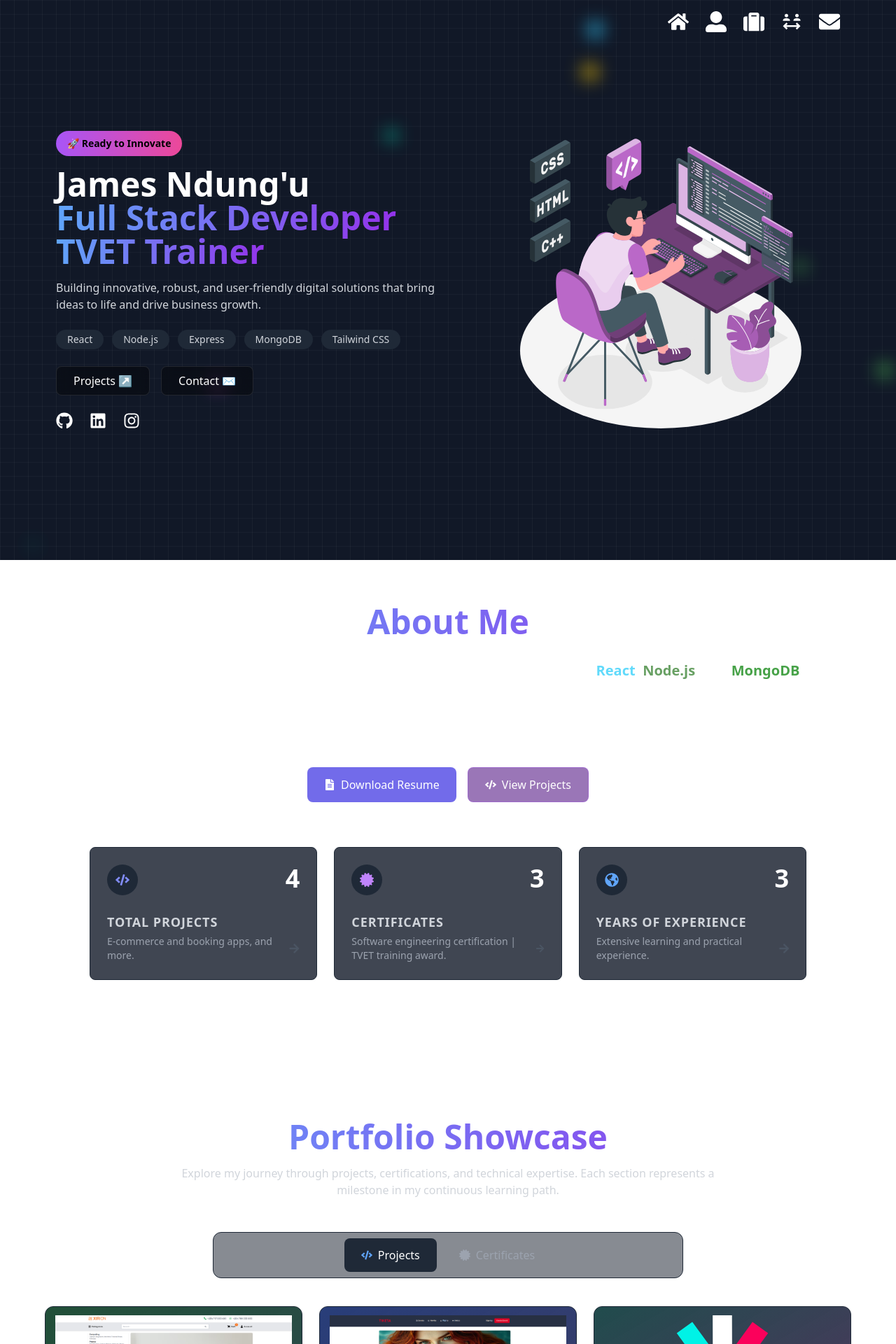
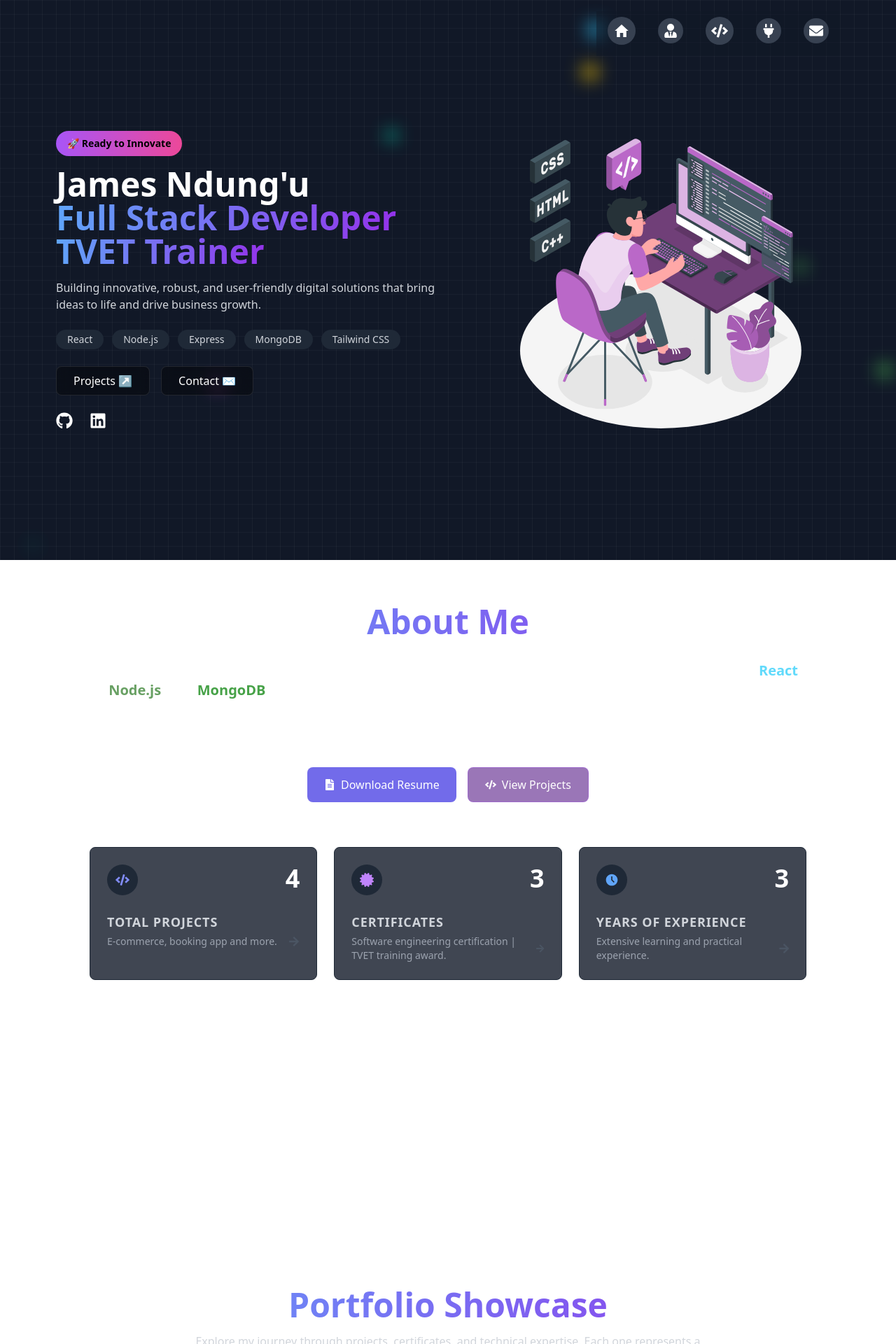
Before and after one commit to jimmindungu3/portfolio, a React (Vite) app: page / in a window 1280 px wide. Shown: the top 1920 px of the page at 70% size. Built offline with nearby package versions, Linux system fonts and the light colour scheme.

Commit message:
Tweak styles

```diff
--- a/src/components/About.jsx
+++ b/src/components/About.jsx
@@ -6,6 +6,7 @@ import {
   FaArrowRight,
   FaFileAlt,
 } from "react-icons/fa";
+import { BiSolidTimeFive } from "react-icons/bi";
 import AOS from "aos";
 import "aos/dist/aos.css"; // import AOS CSS
 
@@ -37,14 +38,15 @@ const About = () => {
         >
           <p className="text-lg md:text-xl">
             Hello, I'm <span className="font-semibold">James Ndung'u</span> — a
-            passionate full-stack developer. I specialize in{" "}
+            passionate full-stack developer based in Nairobi, Kenya. I
+            specialize in{" "}
             <span className="text-[#61DAFB] font-semibold">React</span>,
             <span className="text-[#68A063] font-semibold"> Node.js</span>, and{" "}
-            <span className="text-[#47A248] font-semibold">MongoDB</span>, and
-            I'm constantly improving my skills in building web and mobile
-            applications. I am currently a TVET trainer and am also working on
-            several personal projects in the e-commerce space. My goal is to
-            continue pushing boundaries in tech.
+            <span className="text-[#47A248] font-semibold">MongoDB</span>. I'm
+            constantly improving my skills in building web applications.
+            Currently, I am working as a TVET trainer and on several personal
+            projects in e-commerce and education spaces. My goal is to continue
+            pushing boundaries in tech.
           </p>
         </div>
 
@@ -96,7 +98,7 @@ const About = () => {
             </h3>
             <div className="flex items-center justify-between">
               <p className="text-sm text-gray-400">
-                E-commerce and booking apps, and more.
+                E-commerce, booking app and more.
               </p>
               <FaArrowRight className="text-gray-600 group-hover:text-indigo-400 transition" />
             </div>
@@ -131,7 +133,7 @@ const About = () => {
           >
             <div className="flex justify-between items-start mb-6">
               <div className="bg-gray-800 p-3 rounded-full">
-                <FaGlobeAmericas className="text-blue-400 text-xl" />
+                <BiSolidTimeFive className="text-blue-400 text-xl" />
               </div>
               <span className="text-4xl font-bold text-white">3</span>
             </div>
--- a/src/components/Hero.jsx
+++ b/src/components/Hero.jsx
@@ -1,5 +1,5 @@
 import React, { useEffect } from "react";
-import { FaGithub, FaLinkedin, FaInstagram } from "react-icons/fa";
+import { FaGithub, FaLinkedin } from "react-icons/fa";
 import AOS from "aos";
 import "aos/dist/aos.css"; // Import AOS styles
 
@@ -81,25 +81,20 @@ const Hero = () => {
           {/* Socials */}
           <div className="mt-6 flex gap-6 justify-center md:justify-start text-white">
             <a
-              href="#"
+              href="https://github.com/jimmindungu3"
+              target="_blank"
               className="hover:text-purple-400 transition"
               data-aos="fade-right"
             >
               <FaGithub size={24} />
             </a>
             <a
-              href="#"
+              href="https://www.linkedin.com/in/jamesndunguthedev"
+              target="_blank"
               className="hover:text-purple-400 transition"
               data-aos="fade-right"
             >
               <FaLinkedin size={24} />
-            </a>
-            <a
-              href="#"
-              className="hover:text-purple-400 transition"
-              data-aos="fade-right"
-            >
-              <FaInstagram size={24} />
             </a>
           </div>
         </div>
--- a/src/components/LetsConnect.jsx
+++ b/src/components/LetsConnect.jsx
@@ -1,5 +1,5 @@
 import React from "react";
-import { FaGithub, FaLinkedin, FaYoutube } from "react-icons/fa";
+import { FaGithub, FaLinkedin, FaYoutube, FaArrowRight } from "react-icons/fa";
 import { FaXTwitter } from "react-icons/fa6";
 
 const LetsConnect = () => {
@@ -75,20 +75,7 @@ const LetsConnect = () => {
                 <span className="text-sm font-medium text-gray-300">
                   Follow
                 </span>
-                <svg
-                  xmlns="http://www.w3.org/2000/svg"
-                  className="h-5 w-5 text-gray-500 group-hover:text-blue-400 transform group-hover:translate-x-1 transition-all"
-                  fill="none"
-                  viewBox="0 0 24 24"
-                  stroke="currentColor"
-                >
-                  <path
-                    strokeLinecap="round"
-                    strokeLinejoin="round"
-                    strokeWidth={2}
-                    d="M14 5l7 7m0 0l-7 7m7-7H3"
-                  />
-                </svg>
+                <FaArrowRight className="h-5 w-5 text-gray-500 group-hover:text-blue-400 transform group-hover:translate-x-1 transition-all" />
               </div>
             </a>
           ))}
--- a/src/components/Navbar.jsx
+++ b/src/components/Navbar.jsx
@@ -1,27 +1,44 @@
 import React from "react";
-import { FaHome, FaUserAlt, FaSuitcase, FaEnvelope } from "react-icons/fa";
-import { MdOutlineSocialDistance } from "react-icons/md";
+import { FaHome, FaRegUser, FaEnvelope, FaPlug, FaCode } from "react-icons/fa";
+import { FaUserTie } from "react-icons/fa";
+import { RiUserFill } from "react-icons/ri";
+import { IoMdHome } from "react-icons/io";
 
 const Navbar = () => {
   return (
     <header className="fixed top-0 left-0 w-full text-white z-50">
       <div className="container mx-auto max-w-6xl p-4 flex justify-end items-center relative">
         {/* Navigation Icons */}
-        <div className="flex flex-col md:flex-row items-center space-y-6 md:space-y-0 md:space-x-6">
-          <a href="#home" className="text-white hover:text-blue-400 transition-all duration-300">
-            <FaHome className="text-2xl md:text-3xl" />
+        <div className="flex flex-col md:flex-row items-center space-y-6 md:space-y-0 md:space-x-8 bg-gray-900 bg-opacity-50 pb-4 px-4 pt-2">
+          <a
+            href="#home"
+            className="bg-gray-700 p-2 rounded-full hover:bg-blue-500 transition-all duration-300 flex items-center justify-center"
+          >
+            <IoMdHome className="text-xl md:text-2xl" />
           </a>
-          <a href="#about" className="text-white hover:text-blue-400 transition-all duration-300">
-            <FaUserAlt className="text-2xl md:text-3xl" />
+          <a
+            href="#about"
+            className="bg-gray-700 p-2 rounded-full hover:bg-blue-500 transition-all duration-300 flex items-center justify-center"
+          >
+            <FaUserTie className="text-lg md:text-xl" />
           </a>
-          <a href="#projects" className="text-white hover:text-blue-400 transition-all duration-300">
-            <FaSuitcase className="text-2xl md:text-3xl" />
+          <a
+            href="#projects"
+            className="bg-gray-700 p-2 rounded-full hover:bg-blue-500 transition-all duration-300 flex items-center justify-center"
+          >
+            <FaCode className="text-xl md:text-2xl" />
           </a>
-          <a href="#socials" className="text-white hover:text-blue-400 transition-all duration-300">
-            <MdOutlineSocialDistance className="text-2xl md:text-3xl" />
+          <a
+            href="#socials"
+            className="bg-gray-700 p-2 rounded-full hover:bg-blue-500 transition-all duration-300 flex items-center justify-center"
+          >
+            <FaPlug className="text-xl md:text-xl" />
           </a>
-          <a href="#contact" className="text-white hover:text-blue-400 transition-all duration-300">
-            <FaEnvelope className="text-2xl md:text-3xl" />
+          <a
+            href="#contact"
+            className="bg-gray-700 p-2 rounded-full hover:bg-blue-500 transition-all duration-300 flex items-center justify-center"
+          >
+            <FaEnvelope className="text-xl md:text-xl" />
           </a>
         </div>
       </div>
--- a/src/components/Projects.jsx
+++ b/src/components/Projects.jsx
@@ -5,7 +5,7 @@ import {
   FaExternalLinkAlt,
   FaArrowRight,
   FaGithub,
-  FaTimes
+  FaTimes,
 } from "react-icons/fa";
 import AOS from "aos";
 import "aos/dist/aos.css"; // import AOS CSS
@@ -62,21 +62,21 @@ const Projects = () => {
   const certificatesData = [
     {
       id: 1,
-      title: "Software Engineering - Moringa School",
+      title: "Software Engineering Certification - Moringa School",
       image: "/moringa-certificate.jpg",
-      bgColor: "from-purple-700/40 to-purple-900/30",
+      bgColor: "from-blue-800/40 to-blue-600/30", // Deep Blue
     },
     {
       id: 2,
-      title: "Certificate of Merit - Thika TTI",
+      title: "Certificate of Merit - Thika Technical Training Institute",
       image: "/thika-tti-merit.jpeg",
-      bgColor: "from-indigo-700/40 to-indigo-900/30",
+      bgColor: "from-purple-800/40 to-purple-600/30", // Royal Purple
     },
     {
       id: 3,
-      title: "Recognition - Kenya National Bureau of Statistics",
+      title: "Certificate of Recognition - Kenya National Bureau of Statistics",
       image: "/knbs-certificate.jpg",
-      bgColor: "from-fuchsia-700/40 to-fuchsia-900/30",
+      bgColor: "from-green-800/40 to-green-600/30", // Emerald Green
     },
   ];
 
@@ -117,11 +117,14 @@ const Projects = () => {
   }, []);
 
   return (
-    <section id="projects" className="w-full px-4 mt-48 md:mt-0 text-white md:min-h-screen">
+    <section
+      id="projects"
+      className="w-full px-4 mt-48 text-white md:min-h-screen"
+    >
       <div className="max-w-6xl mx-auto">
         {/* Heading */}
         <h2
-          className="text-4xl md:text-5xl font-bold text-center mb-4 bg-clip-text text-transparent bg-gradient-to-r from-blue-400 to-purple-600"
+          className="text-4xl md:text-5xl font-bold text-center mb-4 lg:pt-12 bg-clip-text text-transparent bg-gradient-to-r from-blue-400 to-purple-600"
           data-aos="fade-up"
         >
           Portfolio Showcase
@@ -133,9 +136,9 @@ const Projects = () => {
           data-aos="fade-up"
           data-aos-delay="200"
         >
-          Explore my journey through projects, certifications, and technical
-          expertise. Each section represents a milestone in my continuous
-          learning path.
+          Explore my journey through projects, certificates, and technical
+          expertise. Each one represents a milestone in my continuous
+          learning and career paths.
         </p>
 
         {/* Tabs */}
@@ -253,9 +256,7 @@ const Projects = () => {
                   </div>
                 </div>
                 <div className="p-4 text-center">
-                  <h3 className="text-lg font-semibold">
-                    {certificate.title}
-                  </h3>
+                  <h3 className="text-lg font-semibold">{certificate.title}</h3>
                 </div>
               </div>
             ))}
```
